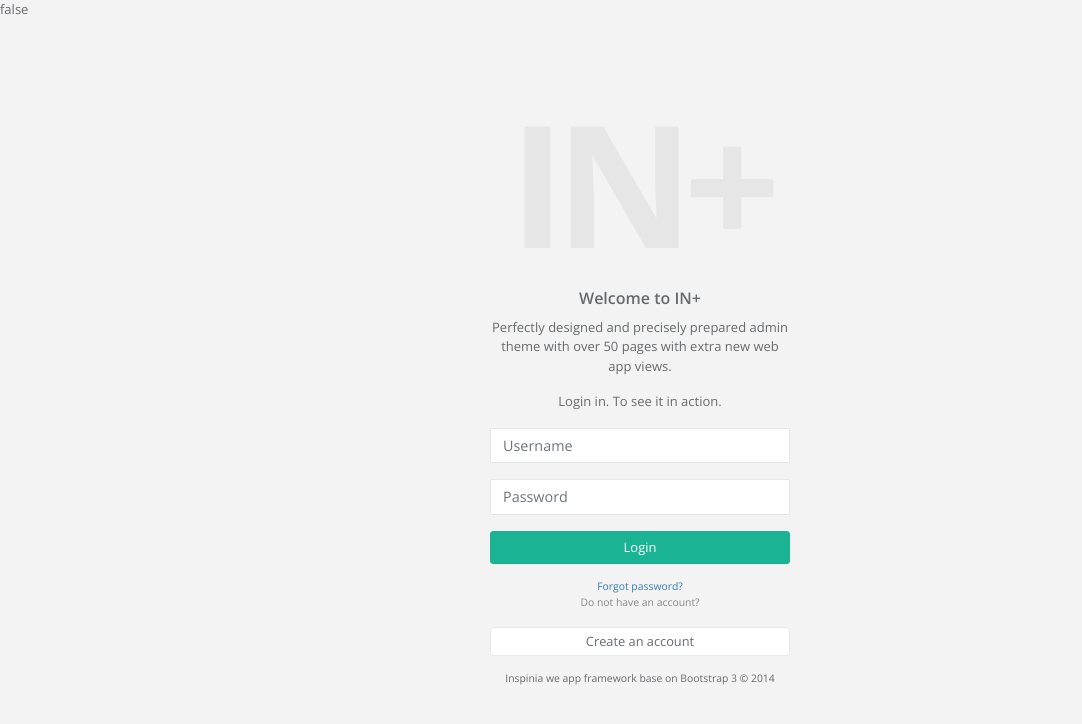
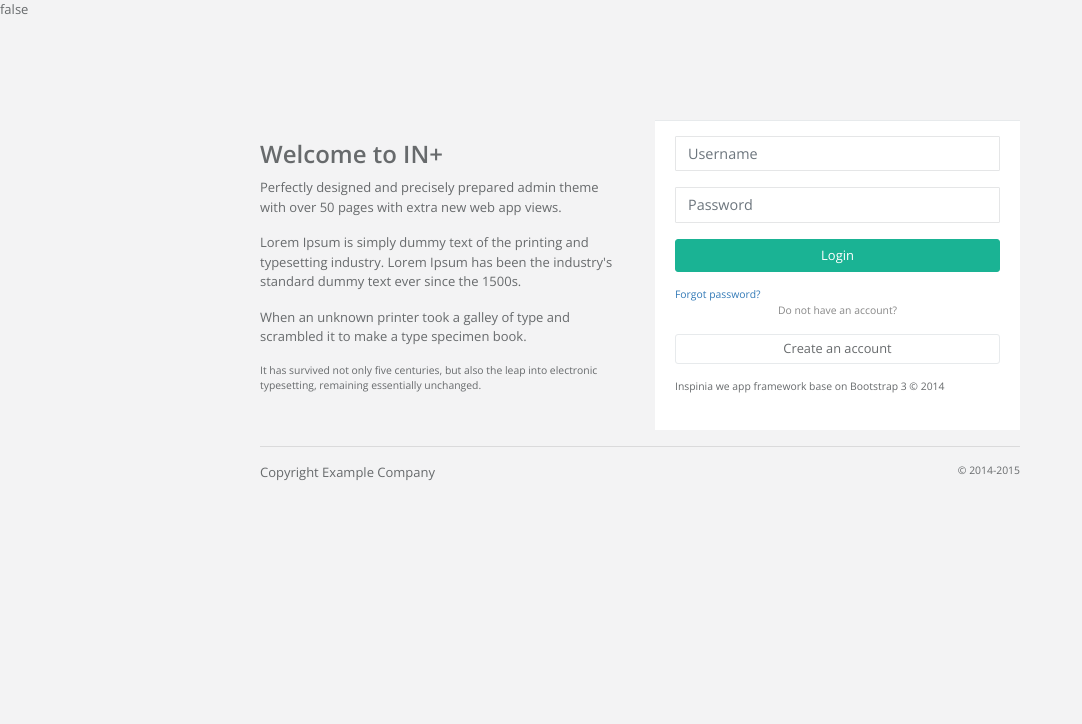
Before and after one commit to konyilwin/CodeIgniter-ERP, a CodeIgniter app: page /CodeIgniter-ERP/ in a window 1280 px wide. Shown: the top 724 px of the page, without its empty margins (0-1082 px from the left). Run offline with CodeIgniter, Linux system fonts and the light colour scheme; data that the repository does not hold is empty.

Commit message:
Implementado template

```diff
--- a/application/config/autoload.php
+++ b/application/config/autoload.php
@@ -58,7 +58,7 @@ $autoload['packages'] = array();
 |
 |	$autoload['libraries'] = array('user_agent' => 'ua');
 */
-$autoload['libraries'] = array();
+$autoload['libraries'] = array('parser');
 
 /*
 | -------------------------------------------------------------------
@@ -89,7 +89,7 @@ $autoload['drivers'] = array();
 |
 |	$autoload['helper'] = array('url', 'file');
 */
-$autoload['helper'] = array('url', 'form');
+$autoload['helper'] = array('url','form');
 
 /*
 | -------------------------------------------------------------------
--- a/application/config/config.php
+++ b/application/config/config.php
@@ -23,7 +23,7 @@ defined('BASEPATH') OR exit('No direct script access allowed');
 | a PHP script and you can easily do that on your own.
 |
 */
-$config['base_url'] = 'http://localhost/CodeIgniter/';
+$config['base_url'] = 'http://localhost/CodeIgniter-ERP/';
 
 /*
 |--------------------------------------------------------------------------
--- a/application/config/routes.php
+++ b/application/config/routes.php
@@ -49,6 +49,6 @@ defined('BASEPATH') OR exit('No direct script access allowed');
 | Examples:	my-controller/index	-> my_controller/index
 |		my-controller/my-method	-> my_controller/my_method
 */
-$route['default_controller'] = 'controller_auth';
+$route['default_controller'] = 'auth';
 $route['404_override'] = '';
 $route['translate_uri_dashes'] = FALSE;
--- /dev/null
+++ b/application/controllers/auth.php
@@ -0,0 +1,20 @@
+<?php
+defined('BASEPATH') OR exit('No direct script access allowed');
+
+class auth extends MY_Controller {
+    public function __construct()
+    {
+        parent::__construct();
+        $this->load->model('model_auth');
+    }
+
+
+    public function index()
+    {
+        $this->render('auth/login','empty');
+        $query2 = $this->model_auth->validar('jasp402@gmail.com','123123');
+        echo json_encode($query2);
+    }
+
+
+}
--- a/application/controllers/controller_auth.php
+++ /dev/null
@@ -1,282 +0,0 @@
-<?php
-defined('BASEPATH') OR exit('No direct script access allowed');
-
-class controller_auth extends CI_Controller {
-    public function __construct()
-    {
-        parent::__construct();
-        $this->load->model('model_auth');
-//      $this->load->library('email');
-    }
-
-    public function loadHead(){
-        $data['title'] = "My Real Title";
-        $data['heading'] = "My Real Heading";
-        $this->load->view('layout/header',$data);
-    }
-
-    public function index()
-    {
-        $this->load->view('auth/login');
-        $query2 = $this->model_auth->validar('jasp402@gmail.com','123123');
-        echo json_encode($query2);
-    }
-
-/*    public function ver_password(){
-        echo $this->encrypt->encode('123456');
-        echo "<br/>";
-        echo $this->encrypt->sha1('123456');
-    }
-
-    public function validar(){
-        $usuario = $this->input->post('usuario');
-        $password = $this->input->post('password');
-
-        $query2 = $this->Home_model->validar($usuario,$password);
-        switch ($query2) {
-            case true:
-                $query = $this->Home_model->validarCondicion($usuario);
-                if ($query == 1) {
-                    foreach ($query2 as $row) {
-                        $id_Usu_Usuario = $row->id_usuario;
-                        $nombre_usuario = $row->nombre;
-                    }
-                    $this->session->set_userdata('codigo_usuario',$this->encrypt->encode($id_Usu_Usuario));
-                    $this->session->set_userdata('nombre_usuario',$nombre_usuario);
-
-                    $data = array('success' => true);
-                    echo json_encode($data);
-                }else{
-                    $data = array('success' => "RESTRINGIDO");
-                    echo json_encode($data);
-                }
-                break;
-
-            default:
-                $data = array('success' => false);
-                echo json_encode($data);
-                break;
-        }
-    }
-
-    public function salir(){
-        $this->session->sess_destroy();
-        redirect(base_url());
-    }
-
-    public function insertar(){
-
-        $correo = 'MARIO@gmail.com';
-        $query = $this->Home_model->insertar($correo);
-        if ($query == '1451') {
-            echo "ESTE CAMPO ESTA ASOCIADO CON OTRA TABLA";
-        }else{
-            echo "error";
-        }
-    }
-
-    public function recuperar(){
-        $correo = $this->input->post('correo');
-        // $correo = "sacas@gmail.com";
-        $query  = $this->Home_model->get_clave($correo);
-
-        if ($query) {
-            foreach ($query as $key) {
-                $nombre = $key->nombre;
-                $correo = $key->correo;
-                $clave  = $key->clave;
-            }
-            $this->recuperar_mail($nombre,$correo,$clave);
-            $data = array('success' => true);
-        }else{
-            $data = array('success' => false);
-        }
-
-        echo json_encode($data);
-        // echo "string";
-    }
-
-    public function update_clave(){
-        $correo = $this->encrypt->decode(url_deco($this->input->post('char2')));
-        $clave = $this->input->post('pass');
-
-        $query = $this->Home_model->up_clave($correo,$clave);
-        if ($query) {
-            $data = array('success' => true);
-        }else{
-            $data = array('success' => false);
-        }
-
-        echo json_encode($data);
-    }
-
-    public function change_password(){
-        // $hora = $this->encrypt->decode(url_deco($this->uri->segment(4)));
-        // $correo = $this->encrypt->decode(url_deco($this->uri->segment(5)));
-
-        $hora_actual = date('d-m-Y');
-        if ($this->uri->segment(4)== "" || $this->uri->segment(5)== "") {
-            $this->load->view('global_views/404');
-        }else{
-            if (($this->encrypt->decode(url_deco($this->uri->segment(4)))) <> $hora_actual) {
-                echo "	<!DOCTYPE html>
-				<html lang='es'>
-				<head>
-				    <meta http-equiv='content-type' content='text/html; charset=UTF-8'>
-				    <meta charset='utf-8'>
-				    <title>Cambiar clave</title>
-				    <meta name='viewport' content='width=device-width, initial-scale=1, maximum-scale=1'>
-				    <link href='//netdna.bootstrapcdn.com/twitter-bootstrap/2.3.1/css/bootstrap-combined.min.css' rel='stylesheet'>
-				</head>
-				<body>
-				    <div class='modal'>
-				        <div class='modal-header'>
-				            <h3>Este enlace ha expirado, por favor vuelva solicitar un nuevo cambio de clave.</h3>
-				        </div>
-				    </div>
-				</body>
-				</html>";
-            }else{
-                $this->load->view('global_views/cambiar_password');
-            }
-        }
-    }
-
-    public function recuperar_mail($nombre,$correo,$clave){
-        $config['protocol'] = "smtp";
-        $config['smtp_host'] = "ssl://single-priva4.privatednsorg.com";
-        $config['smtp_port'] = "465";
-        $config['smtp_user'] = "noreply@gunuweb.net";
-        $config['smtp_pass'] = '1JAO3+.csz-8';
-        $config['mailtype'] = 'html';
-        $config['newline'] = "\r\n";
-        $config['crlf'] = "\r\n";
-
-        date_default_timezone_set('America/Lima');
-        $hora = date('d-m-Y');
-        $URL_HORA = url_enco($this->encrypt->encode($hora));
-        $URL_MAIL = url_enco($this->encrypt->encode($correo));
-        $RUTA_URL_URI = base_url()."login/home/change_password/".$URL_HORA."/".$URL_MAIL;
-        $this->email->initialize($config);
-        $this->email->from('noreply@appsystem.net','System');
-        $this->email->to($correo);
-        // $this->email->bcc($correocc); COPIA OCULTA
-        $this->email->subject('Recuperar Clave');
-        $message = "<!doctype html>
-		 <html xmlns='http://www.w3.org/1999/xhtml'>
-		 <head>
-		  <meta http-equiv='Content-Type' content='text/html; charset=UTF-8' />
-		  <meta name='viewport' content='initial-scale=1.0' />
-		  <meta name='format-detection' content='telephone=no' />
-		  <title></title>
-		  <style type='text/css'>
-		 	body {
-				width: 100%;
-				margin: 0;
-				padding: 0;
-				-webkit-font-smoothing: antialiased;
-			}
-			@media only screen and (max-width: 600px) {
-				table[class='table-row'] {
-					float: none !important;
-					width: 98% !important;
-					padding-left: 20px !important;
-					padding-right: 20px !important;
-				}
-				table[class='table-row-fixed'] {
-					float: none !important;
-					width: 98% !important;
-				}
-				table[class='table-col'], table[class='table-col-border'] {
-					float: none !important;
-					width: 100% !important;
-					padding-left: 0 !important;
-					padding-right: 0 !important;
-					table-layout: fixed;
-				}
-				td[class='table-col-td'] {
-					width: 100% !important;
-				}
-				table[class='table-col-border'] + table[class='table-col-border'] {
-					padding-top: 12px;
-					margin-top: 12px;
-					border-top: 1px solid #E8E8E8;
-				}
-				table[class='table-col'] + table[class='table-col'] {
-					margin-top: 15px;
-				}
-				td[class='table-row-td'] {
-					padding-left: 0 !important;
-					padding-right: 0 !important;
-				}
-				table[class='navbar-row'] , td[class='navbar-row-td'] {
-					width: 100% !important;
-				}
-				img {
-					max-width: 100% !important;
-					display: inline !important;
-				}
-				img[class='pull-right'] {
-					float: right;
-					margin-left: 11px;
-		            max-width: 125px !important;
-					padding-bottom: 0 !important;
-				}
-				img[class='pull-left'] {
-					float: left;
-					margin-right: 11px;
-					max-width: 125px !important;
-					padding-bottom: 0 !important;
-				}
-				table[class='table-space'], table[class='header-row'] {
-					float: none !important;
-					width: 98% !important;
-				}
-				td[class='header-row-td'] {
-					width: 100% !important;
-				}
-			}
-			@media only screen and (max-width: 480px) {
-				table[class='table-row'] {
-					padding-left: 16px !important;
-					padding-right: 16px !important;
-				}
-			}
-			@media only screen and (max-width: 320px) {
-				table[class='table-row'] {
-					padding-left: 12px !important;
-					padding-right: 12px !important;
-				}
-			}
-			@media only screen and (max-width: 600px) {
-				td[class='table-td-wrap'] {
-					width: 100% !important;
-				}
-			}
-		  </style>
-		 </head>
-		 <body style='font-family: Arial, sans-serif; font-size:13px; color: #444444; min-height: 200px;' bgcolor='#113D68' leftmargin='0' topmargin='0' marginheight='0' marginwidth='0'>
-		 <table width='100%' height='100%' bgcolor='#113D68' cellspacing='0' cellpadding='0' border='0'>
-		 <tr><td width='100%' align='center' valign='top' bgcolor='#113D68' style='background-color:#113D68; min-height: 200px;'>
-		<table><tr><td class='table-td-wrap' align='center' width='600'><table class='table-row' width='580' bgcolor='#FFFFFF' style='table-layout: fixed; background-color: #ffffff;' cellspacing='0' cellpadding='0' border='0'><tbody><tr><td class='table-row-td' style='font-family: Arial, sans-serif; line-height: 19px; color: #444444; font-size: 13px; font-weight: normal; padding-left: 36px; padding-right: 36px;' valign='top' align='left'>
-		   <table class='table-col' align='left' width='508' cellspacing='0' cellpadding='0' border='0' style='table-layout: fixed;'><tbody><tr><td class='table-col-td' width='508' style='font-family: Arial, sans-serif; line-height: 19px; color: #444444; font-size: 13px; font-weight: normal;' valign='top' align='left'>
-			 <table class='header-row' width='508' cellspacing='0' cellpadding='0' border='0' style='table-layout: fixed;'><tbody><tr><td class='header-row-td' width='508' style='font-size: 28px; margin: 0px; font-family: Arial, sans-serif; font-weight: normal; line-height: 19px; color: #478fca; padding-bottom: 10px; padding-top: 15px;' valign='top' align='left'>Hola ".$nombre."</td></tr></tbody></table>
-		     <div style='font-family: Arial, sans-serif; line-height: 19px; color: #444444; font-size: 13px;'>Al parecer has solicitado la recuperaci&oacute;n de tu clave</div>
-		     <div style='font-family: Arial, sans-serif; line-height: 19px; color: #444444; font-size: 13px;'>Para poder cambiarla ingresa a esta direcci&oacute;n</div>
-		     <div style='font-family: Arial, sans-serif; line-height: 19px; color: #444444; font-size: 13px;'><a href='".$RUTA_URL_URI."' style='color: #337ab7; text-decoration: none; background-color: transparent;'>".$RUTA_URL_URI."</a></div>
-		   </td></tr></tbody></table>
-		</td></tr></tbody></table>
-		<table class='table-space' height='12' style='height: 12px; font-size: 0px; line-height: 0; width: 580px; background-color: #ffffff;' width='580' bgcolor='#FFFFFF' cellspacing='0' cellpadding='0' border='0'><tbody><tr><td class='table-space-td' valign='middle' height='12' style='height: 12px; width: 580px; background-color: #ffffff;' width='580' bgcolor='#FFFFFF' align='left'>&nbsp;</td></tr></tbody></table></td></tr></table>
-		</td></tr>
-		 </table>
-		 </body>
-		 </html>";
-
-        $this->email->message($message);
-        if ($this->email->send()) {
-            return TRUE;
-        }else{
-            return FALSE;
-        }
-    }*/
-}
--- /dev/null
+++ b/application/core/MY_Controller.php
@@ -0,0 +1,29 @@
+<?php defined('BASEPATH') OR exit('No direct script access allowed');
+
+class MY_Controller extends CI_Controller
+{
+    protected $data = array();
+    function __construct()
+    {
+        parent::__construct();
+        $this->data['pagetitle'] = 'My CodeIgniter App';
+    }
+
+    protected function render($the_view = NULL, $template = 'master', $options = array())
+    {
+        if($template == 'json' || $this->input->is_ajax_request())
+        {
+            header('Content-Type: application/json');
+            echo json_encode($this->data);
+        }
+        elseif(is_null($template))
+        {
+            $this->load->view($the_view,$this->data);
+        }
+        else
+        {
+            $this->data['the_view_content'] = (is_null($the_view)) ? '' : $this->load->view($the_view,$this->data, TRUE);
+            $this->load->view('templates/'.$template.'_view', $this->data);
+        }
+    }
+}
--- a/application/views/auth/login.php
+++ b/application/views/auth/login.php
@@ -1,43 +1,66 @@
-<?php
-defined('BASEPATH') OR exit('No direct script access allowed');
-$CI = controller_auth::get_instance();
-?>
-<!DOCTYPE html>
-<html>
-<?php $CI->loadHead(); ?>
+<?php defined('BASEPATH') OR exit('No direct script access allowed'); ?>
+<body class="gray-bg">
 
-<body class="gray-bg">
-<div class="middle-box text-center loginscreen animated fadeInDown">
-    <div>
-        <div>
-            <h1 class="logo-name">IN+</h1>
+<div class="loginColumns animated fadeInDown">
+    <div class="row">
+
+        <div class="col-md-6">
+            <h2 class="font-bold">Welcome to IN+</h2>
+
+            <p>
+                Perfectly designed and precisely prepared admin theme with over 50 pages with extra new web app views.
+            </p>
+
+            <p>
+                Lorem Ipsum is simply dummy text of the printing and typesetting industry. Lorem Ipsum has been the industry's standard dummy text ever since the 1500s.
+            </p>
+
+            <p>
+                When an unknown printer took a galley of type and scrambled it to make a type specimen book.
+            </p>
+
+            <p>
+                <small>It has survived not only five centuries, but also the leap into electronic typesetting, remaining essentially unchanged.</small>
+            </p>
+
         </div>
-        <h3>Welcome to IN+</h3>
-        <p>Perfectly designed and precisely prepared admin theme with over 50 pages with extra new web app views.
-            <!--Continually expanded and constantly improved Inspinia Admin Them (IN+)-->
-        </p>
-        <p>Login in. To see it in action.</p>
-        <form class="m-t" role="form" action="index.html">
-            <div class="form-group">
-                <input type="email" class="form-control" placeholder="Username" required="">
+        <div class="col-md-6">
+            <div class="ibox-content">
+
+                <?php echo form_open("", " id='form_login' "); ?>
+                    <div class="form-group">
+                        <input type="email" class="form-control" id="correo_log" placeholder="Username" name="usuario"/>
+                    </div>
+                    <div class="form-group">
+                        <input type="password" class="form-control" placeholder="Password" name="password"/>
+                    </div>
+                    <button type="submit" class="btn btn-primary block full-width m-b"
+                            onclick="javascript:iniciar_sesion();">Login
+                    </button>
+                    <a href="#">
+                        <small>Forgot password?</small>
+                    </a>
+                    <p class="text-muted text-center">
+                        <small>Do not have an account?</small>
+                    </p>
+                    <a class="btn btn-sm btn-white btn-block" href="register.html">Create an account</a>
+                <?php echo form_close(); ?>
+
+                <p class="m-t">
+                    <small>Inspinia we app framework base on Bootstrap 3 &copy; 2014</small>
+                </p>
             </div>
-            <div class="form-group">
-                <input type="password" class="form-control" placeholder="Password" required="">
-            </div>
-            <button type="submit" class="btn btn-primary block full-width m-b">Login</button>
-
-            <a href="#"><small>Forgot password?</small></a>
-            <p class="text-muted text-center"><small>Do not have an account?</small></p>
-            <a class="btn btn-sm btn-white btn-block" href="register.html">Create an account</a>
-        </form>
-        <p class="m-t"> <small>Inspinia we app framework base on Bootstrap 3 &copy; 2014</small> </p>
+        </div>
+    </div>
+    <hr/>
+    <div class="row">
+        <div class="col-md-6">
+            Copyright Example Company
+        </div>
+        <div class="col-md-6 text-right">
+            <small>© 2014-2015</small>
+        </div>
     </div>
 </div>
 
-<!-- Mainly scripts -->
-<script src="<?php echo base_url()."assets/"; ?>js/jquery-3.1.1.min.js"></script>
-<script src="<?php echo base_url()."assets/"; ?>js/popper.min.js"></script>
-<script src="<?php echo base_url()."assets/"; ?>js/bootstrap.js"></script>
-
 </body>
-</html>
--- /dev/null
+++ b/application/views/homepage_view.php
@@ -0,0 +1,3 @@
+<h1>Hello from homepage</h1>
+
+<p>testing homepage view</p>
--- a/application/views/layout/header.php
+++ b/application/views/templates/_parts/master_header_view.php
@@ -1,13 +1,15 @@
-
-
 <head>
     <meta charset="utf-8">
     <meta name="viewport" content="width=device-width, initial-scale=1.0">
-    <title></title>
+    <title><?php echo $pagetitle; ?></title>
     <link href="<?php echo base_url()."assets/";?>css/bootstrap.min.css" rel="stylesheet">
     <link href="<?php echo base_url()."assets/";?>font-awesome/css/font-awesome.css" rel="stylesheet">
     <!-- Morris -->
     <link href="<?php echo base_url()."assets/"; ?>css/plugins/morris/morris-0.4.3.min.css" rel="stylesheet">
+
     <link href="<?php echo base_url()."assets/"; ?>css/animate.css" rel="stylesheet">
     <link href="<?php echo base_url()."assets/"; ?>css/style.css" rel="stylesheet">
+
+    <script src="<?php echo base_url()."assets/"; ?>js/helpers.js"></script>
+    <script src="<?php echo base_url()."assets/"; ?>js/main.js"></script>
 </head>
--- /dev/null
+++ b/application/views/templates/_parts/master_sidebar_view.php
@@ -0,0 +1,3 @@
+<aside>
+    <p>Here is a sidebar</p>
+</aside>
--- /dev/null
+++ b/application/views/templates/empty_view.php
@@ -0,0 +1,10 @@
+<?php
+$this->load->view('templates/_parts/master_header_view');
+?>
+    <section>
+        <?php echo $the_view_content;?>
+    </section>
+<?php
+//$this->load->view('templates/_parts/master_sidebar_view');
+//$this->load->view('templates/_parts/master_footer_view');
+?>
--- /dev/null
+++ b/assets/js/helpers.js
@@ -0,0 +1,169 @@
+function disa_form(id){
+    var id_form = id.toString();
+    $("#"+id_form+" input").prop( "disabled", true );
+    $("#"+id_form+" button").prop( "disabled", true );
+}
+
+function ena_form(id){
+    var id_form = id.toString();
+    $("#"+id_form+" input").prop( "disabled", false );
+    $("#"+id_form+" button").prop( "disabled", false );
+    $("#"+id_form)[0].reset();
+}
+
+function ConvertidorComas(x) {
+    return x.toString().replace(/\B(?=(\d{3})+(?!\d))/g, ",");
+}
+
+function EliminarComas(num){
+    var n = num+'';
+    return parseFloat(n.replace(",",""));
+}
+
+function ValidarCorreo(email) {
+    var re = /^(([^<>()\[\]\\.,;:\s@"]+(\.[^<>()\[\]\\.,;:\s@"]+)*)|(".+"))@((\[[0-9]{1,3}\.[0-9]{1,3}\.[0-9]{1,3}\.[0-9]{1,3}])|(([a-zA-Z\-0-9]+\.)+[a-zA-Z]{2,}))$/;
+    return re.test(email);
+}
+
+function isMail(email) {
+    var re = /^(([^<>()\[\]\\.,;:\s@"]+(\.[^<>()\[\]\\.,;:\s@"]+)*)|(".+"))@((\[[0-9]{1,3}\.[0-9]{1,3}\.[0-9]{1,3}\.[0-9]{1,3}])|(([a-zA-Z\-0-9]+\.)+[a-zA-Z]{2,}))$/;
+    return re.test(email);
+}
+
+function desactivar_inputs(id_contenido){
+    var id = id_contenido.toString();
+    $("#"+id+" :input").prop("disabled", true);
+}
+
+function activar_inputs(id_contenido){
+    var id = id_contenido.toString();
+    $("#"+id+" :input").prop("disabled", false);
+}
+
+function mensaje_gbl(mensaje,tipo,icono,ruta){
+    var msj = "";
+    msj += "<div class='col-xs-12 center'>";
+    msj += "<div class='alert alert-"+tipo+" btn-sm' id='alert_login_danger'><strong><i class='ace-icon fa fa-"+icono+"'></i> "+mensaje+"</strong></div>";
+    msj += "</div>"
+    $("#"+ruta+"").html(msj);
+}
+
+function mover_vista_top(contenedor){
+    $('html,body').animate({
+        scrollTop: $("#"+contenedor+"").offset().top
+    }, 1000);
+}
+
+function separar_fecha_inicio(str){
+    var the_string = str.toString();
+    var parts = the_string.split(' - ');
+    return the_text = parts[0];
+}
+
+function separar_fecha_final(str){
+    var the_string = str.toString();
+    var parts = the_string.split(' - ');
+    return the_text = parts[1];
+}
+
+function calc_fecha_meses(fecha1,fecha2){
+    //FUNCIONA CON FECHA NORMAL 'MM/DD/YYYY'
+    // var date1 = new Date(fecha1);
+    // var date2 = new Date(fecha2);
+    // var timeDiff = Math.abs(date2.getTime() - date1.getTime());
+    // var diffDays = Math.ceil(timeDiff / (1000 * 3600 * 24));
+    // return diffDays;
+    //FUNCIONA SOLO CON EL PLUGIN MOMENT.JS
+    var a = moment(fecha1,'DD/MM/YYYY');
+    var b = moment(fecha2,'DD/MM/YYYY');
+    var diffDays = b.diff(a, 'months');
+    // var diffDays = b.diff(a, 'days');
+    return diffDays;
+}
+
+function SelectAjaxRefresh(valor,idselect){
+    //FUNCIONA SOLO CON EL PLUGIN DATEPICKER
+    $('#'+idselect+' option[value='+valor+']').prop('selected', true);
+    $("#"+idselect).selectpicker('refresh');
+}
+
+function message_load(mensaje,tipo,icono,ruta,hide){
+    var msj = "";
+    msj += "<div class='col-xs-12 center'>";
+    msj += "<div class='alert alert-"+tipo+" btn-sm' id='alert_login_danger'><strong><i class='ace-icon fa fa-"+icono+"'></i> "+mensaje+"</strong></div>";
+    msj += "</div>"
+    $("#"+hide+"").fadeOut("slow");
+    $("#"+ruta+"").html(msj);
+
+
+}
+
+function message_hide(ruta,hide){
+    $("#"+ruta+"").fadeOut("slow");
+    $("#"+hide+"").fadeIn("slow");
+}
+
+function message_box(data, time, options) {
+    if (data == 'load') {
+        data = '<div class="text-center"><i class="fa fa-spin fa-spinner"></i> Loading...</div>';
+    }
+    bootbox.dialog({
+        message: data,
+        closeButton: options
+    });
+    if (time > 0) {
+        setTimeout(function () {
+            location.reload();
+        }, time);
+    }
+}
+
+function message_sync(title, text, image_url, time, class_name) {
+    $.gritter.add({
+        title: title,
+        text: text,
+        image: image_url,
+        sticky: false,
+        time: time,
+        class_name: class_name
+    });
+}
+
+function toDate(selector) {
+    var from = selector.split("/");
+    return new Date(from[2], from[1] - 1, from[0]);
+}
+
+function toDateString(selector) {
+
+    var from = selector.split("/");
+    var result =from[1]+'/'+from[0]+'/'+from[2];
+    return result.toString();
+
+}
+
+function calc_fecha_dia(fecha1,fecha2) {
+    var fecha1 =toDate(fecha1);
+    var fecha2 =toDate(fecha2);
+    var diasDif = fecha2.getTime() - fecha1.getTime();
+    var dias = Math.round(diasDif/(1000 * 60 * 60 * 24));
+    return dias;
+}
+
+function hoy() {
+    var hoy = new Date();
+    var dd = hoy.getDate();
+    var mm = hoy.getMonth()+1; //hoy es 0!
+    var yyyy = hoy.getFullYear();
+    hoy = yyyy+'-'+mm+'-'+dd;
+    return hoy;
+}
+
+function div_agregar(text) {
+    //$('#'+div).show(300);
+    $('#titulo_div').html(text);
+    $("#form")[0].reset();
+    $('#div_btn_edit').hide();
+    $('#div_btn_save').show();
+    $('#selectlive_1').selectpicker('refresh');
+}
--- /dev/null
+++ b/assets/js/main.js
@@ -0,0 +1,42 @@
+function iniciar_sesion(){
+    let inputMail = $('#correo_log').val();
+    let idFrom = 'form_login';
+    if (isMail(inputMail)) {
+        $.ajax({
+            url: 'login/home/validar',
+            type: 'POST',
+            dataType: 'json',
+            data: $('#form_login').serialize(),
+            beforeSend: function() {
+                disa_form(idFrom);
+                $(".spin_back").css("opacity", 0.2);
+                $("#icon_spin_load").css({"display": "block"});
+            },
+            success: function(data) {
+                $(".spin_back").css("opacity", 1);
+                $("#icon_spin_load").css({"display": "none"});
+                if (data.success == true) {
+
+                    setTimeout(function() {window.location.replace('dashboard/inicio');}, 1000);
+                }else if (data.success == "RESTRINGIDO"){
+
+
+                }else{
+
+                    ena_form(idFrom);
+                }
+            }
+        });
+    }else{
+
+    }
+
+}
+
+// $('#alert_login_danger').css('display', 'none');
+// $('#alert_login_warning').css('display', 'none');
+// $('#alert_login_success').css('display', 'block');
+// $('#alert_login_danger').css('display', 'none');
+// $('#alert_login_acceso').css('display', 'block');
+// $('#alert_login_danger').css('display', 'block');
+// $('#alert_login_warning').css('display', 'block');
```
Also changed, not shown: application/controllers/Welcome.php (+14 -22 lines), application/controllers/controller_layout.php (deleted, +0 -14 lines), application/views/templates/_parts/master_footer_view.php (added, +8 -0 lines), application/views/templates/master_view.php (added, +10 -0 lines).
